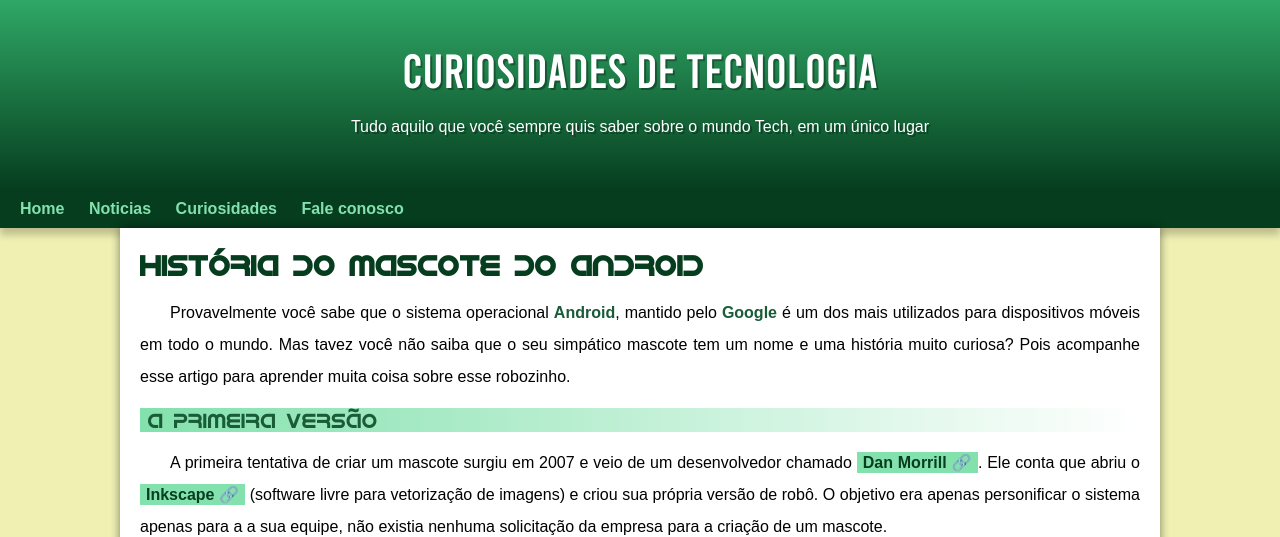
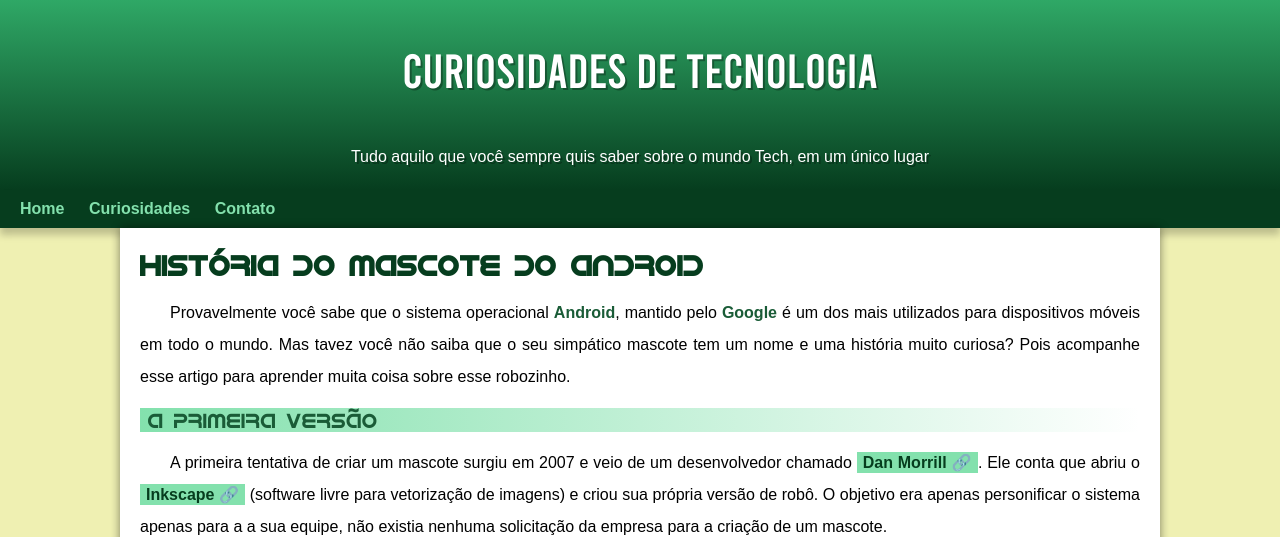
Before and after one commit to fhelippe08/projeto-android, a plain HTML site: page index.html in a window 1280 px wide. Shown: the top 537 px of the page. Drawn offline with Linux system fonts and the light colour scheme.

Commit message:
Problema de padding corrigido

```diff
--- a/estilo/style.css
+++ b/estilo/style.css
@@ -66,7 +66,7 @@ header > h1 {
     font-family: var(--fonte-destaque);
     font-size: 3em;
     font-weight: normal;
-    margin-bottom: 20px;
+    padding-bottom: 50px;
     text-shadow: 2px 2px 0px rgba(0, 0, 0, 0.314);
 }
 header > p {
--- a/index.html
+++ b/index.html
@@ -13,9 +13,8 @@
     </header>
     <nav>
         <a href="#">Home</a>
-        <a href="#">Noticias</a>
         <a href="#">Curiosidades</a>
-        <a href="#">Fale conosco</a>
+        <a href="#">Contato</a>
     </nav>
     <main>
         <article>
```
